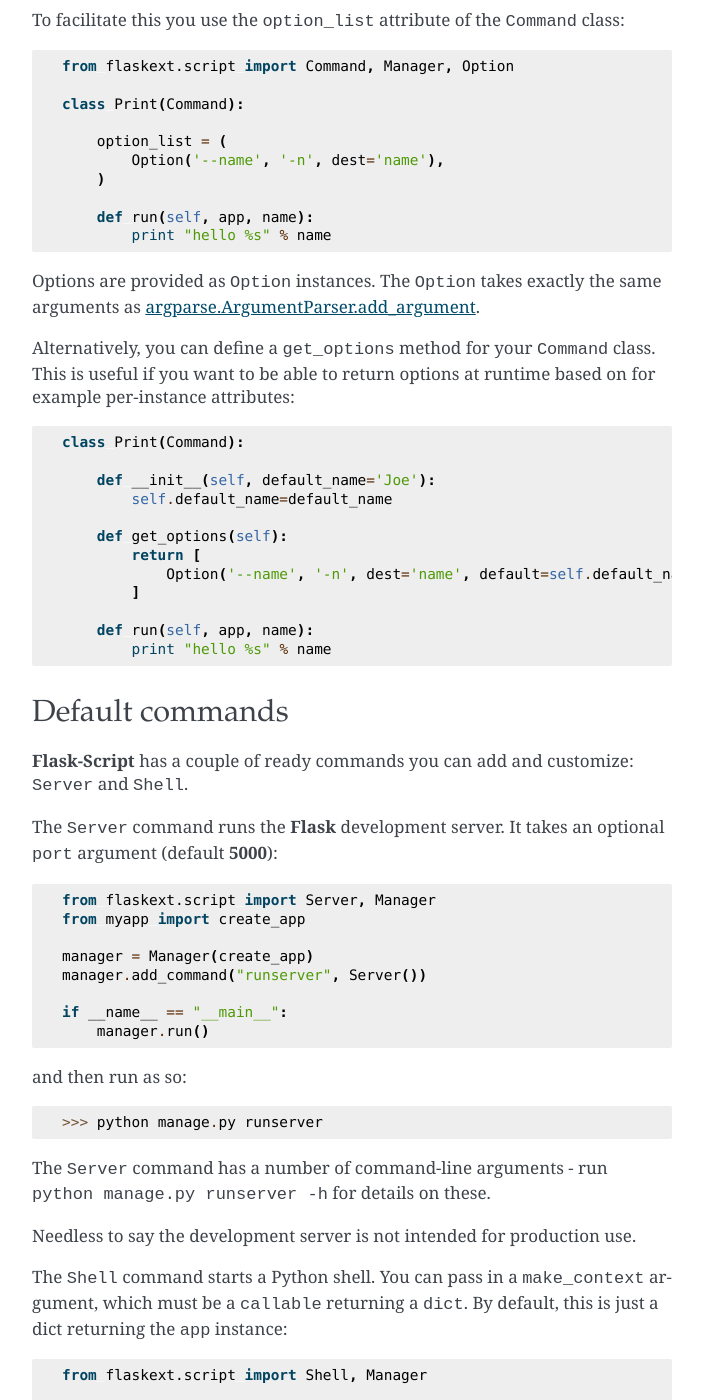
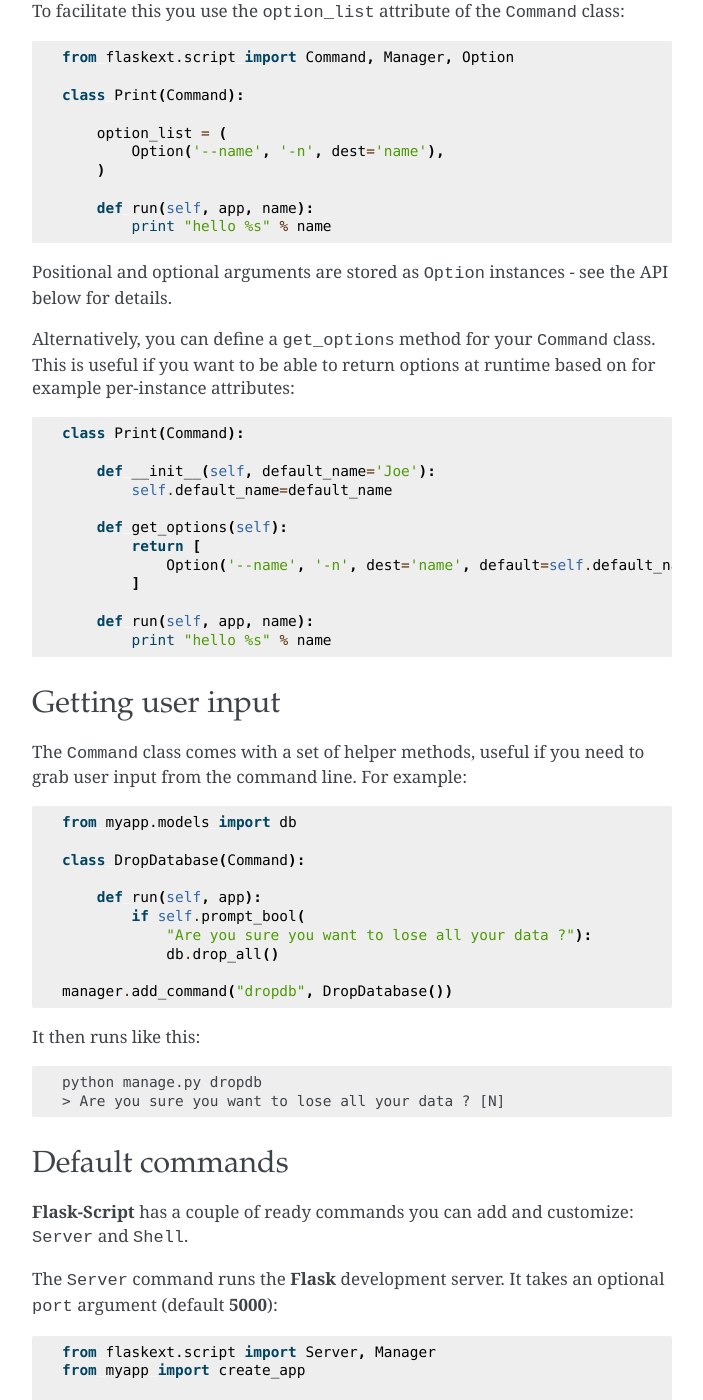
Before and after one commit to smurfix/flask-script, a Sphinx documentation site: the page built from docs/index.rst, in a window 1280 px wide and 1400 px high, scrolled down 3103 px. Shown: the whole window, without its empty margins (288-991 px from the left). Built offline with Sphinx 7.4.7, drawn with Linux system fonts in a browser that asks for light colours; some of the changed text lies outside the part shown.

Commit message:
doc changes and logo

```diff
--- a/docs/index.rst
+++ b/docs/index.rst
@@ -25,8 +25,8 @@
 
 Then run the script like this::
 
-    >>> python manage.py print
-    ... "hello"
+    python manage.py print
+    > hello
 
 Source code and issue tracking at `Bitbucket`_.
 
@@ -96,8 +96,8 @@
 
 This of course needs to be called before ``manager.run``. Now in our command line::
 
-    >>> python manage.py print
-    ... "hello world"
+    python manage.py print
+    > hello world
 
 The first argument to your ``run`` command, other than ``self``, is always ``app``: this is the Flask
 application instance provided by the ``app`` passed to the ``Manager``. Additional arguments
@@ -105,11 +105,11 @@
 
 To get a list of available commands and their descriptions, just run with no command::
 
-    >>> python manage.py
+    python manage.py
 
 To get help text for a particular command::
 
-    >>> python manage.py runserver -h
+    python manage.py runserver -h
 
 This will print usage plus the ``description`` of the ``Command``.
 
@@ -121,12 +121,12 @@
 Taking the above example, rather than just print "hello world" we would like to be able to print some
 arbitrary name, like this::
 
-    >>> python manage.py print --name=Joe
-    ... "hello Joe"
+    python manage.py print --name=Joe
+    hello Joe
 
 or alternatively:
 
-    >>> python manage.py print -n Joe
+    python manage.py print -n Joe
 
 To facilitate this you use the ``option_list`` attribute of the ``Command`` class::
 
@@ -141,7 +141,7 @@
         def run(self, app, name):
             print "hello %s" % name
 
-Options are provided as ``Option`` instances. The ``Option`` takes exactly the same arguments as `argparse.ArgumentParser.add_argument <http://argparse.googlecode.com/svn/trunk/doc/add_argument.html>`_.
+Positional and optional arguments are stored as ``Option`` instances - see the API below for details.
 
 Alternatively, you can define a ``get_options`` method for your ``Command`` class. This is useful if you want to be able
 to return options at runtime based on for example per-instance attributes::
@@ -158,6 +158,27 @@
 
         def run(self, app, name):
             print "hello %s" % name
+
+Getting user input
+------------------
+
+The ``Command`` class comes with a set of helper methods, useful if you need to grab user input from the command line. For example::
+
+    from myapp.models import db
+
+    class DropDatabase(Command):
+
+        def run(self, app):
+            if self.prompt_bool(
+                "Are you sure you want to lose all your data ?"):
+                db.drop_all()
+
+    manager.add_command("dropdb", DropDatabase())
+
+It then runs like this::
+
+    python manage.py dropdb
+    > Are you sure you want to lose all your data ? [N]
 
 Default commands
 ----------------
@@ -177,7 +198,7 @@
 
 and then run as so:
 
-    >>> python manage.py runserver
+    python manage.py runserver
 
 The ``Server`` command has a number of command-line arguments - run ``python manage.py runserver -h`` for details on these.
 
```
Also changed, not shown: docs/_static/flask-script.png (added).
